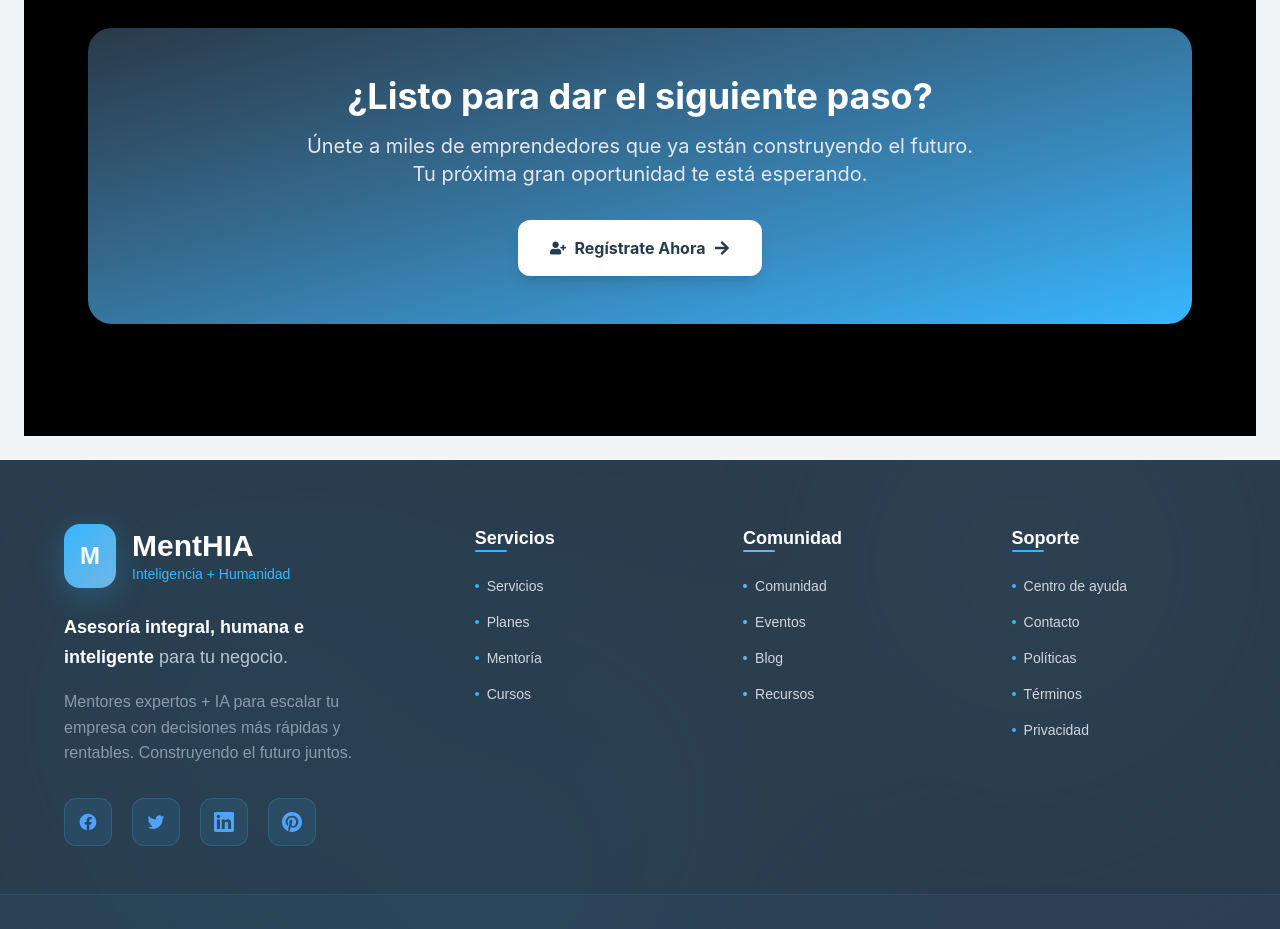
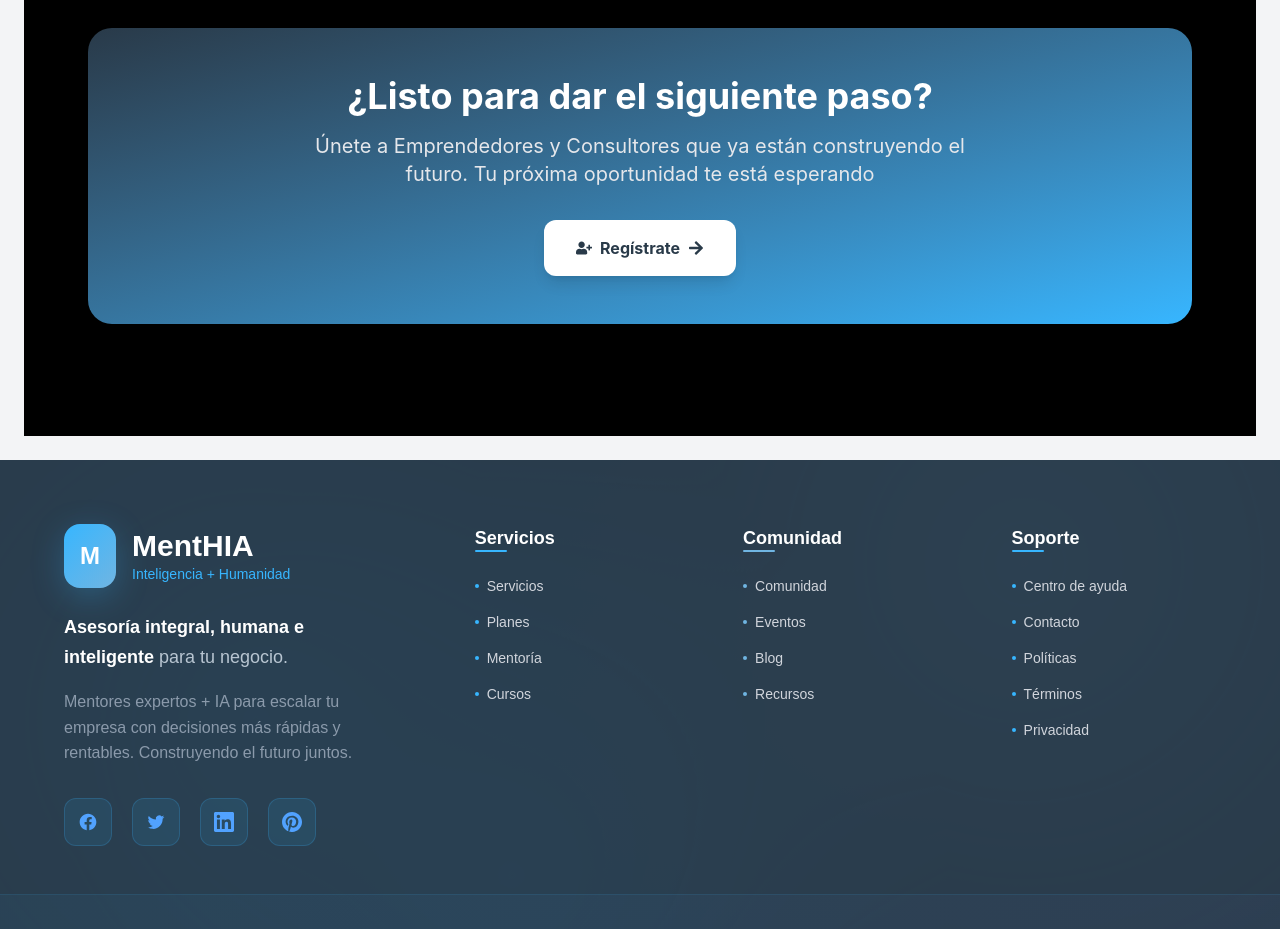
Before and after one commit to Roberto-rgb-code/MentorIAvercel, a Next.js app: page /community in a window 1280 px wide. Shown: the part 2500-3429 px from the top of the page. Built offline with nearby package versions, Linux system fonts and the light colour scheme; no server answers.

Commit message:
comunidad

```diff
--- a/pages/community.tsx
+++ b/pages/community.tsx
@@ -656,8 +656,7 @@ const CommunityPage: React.FC = () => {
                     ¿Listo para dar el siguiente paso?
                   </h3>
                   <p className="text-xl text-gray-200 mb-8 max-w-2xl mx-auto">
-                    Únete a miles de emprendedores que ya están construyendo el futuro.
-                    Tu próxima gran oportunidad te está esperando.
+                    Únete a Emprendedores y Consultores que ya están construyendo el futuro. Tu próxima oportunidad te está esperando
                   </p>
 
                   <div className="flex flex-col sm:flex-row items-center justify-center gap-4">
@@ -666,7 +665,7 @@ const CommunityPage: React.FC = () => {
                       className="group bg-white text-[#293A49] px-8 py-4 rounded-xl font-bold shadow-lg hover:shadow-xl transform hover:scale-105 transition-all duration-200 flex items-center space-x-2"
                     >
                       <FaUserPlus />
-                      <span>Regístrate Ahora</span>
+                      <span>Regístrate</span>
                       <FaArrowRight className="group-hover:translate-x-1 transition-transform" />
                     </button>
                   </div>
```
